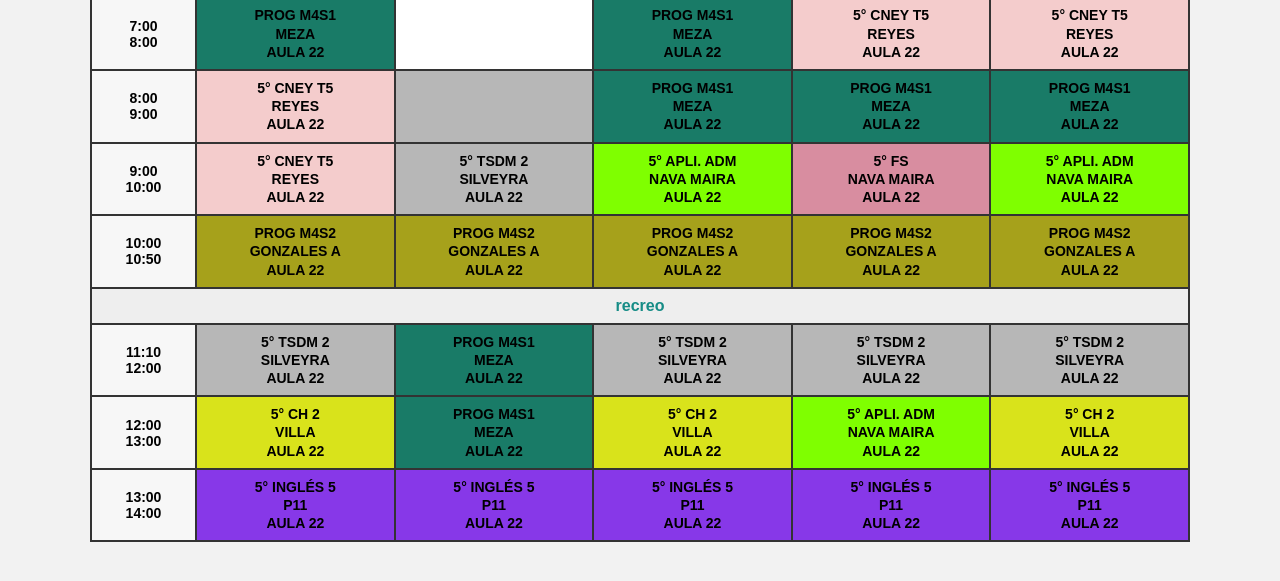
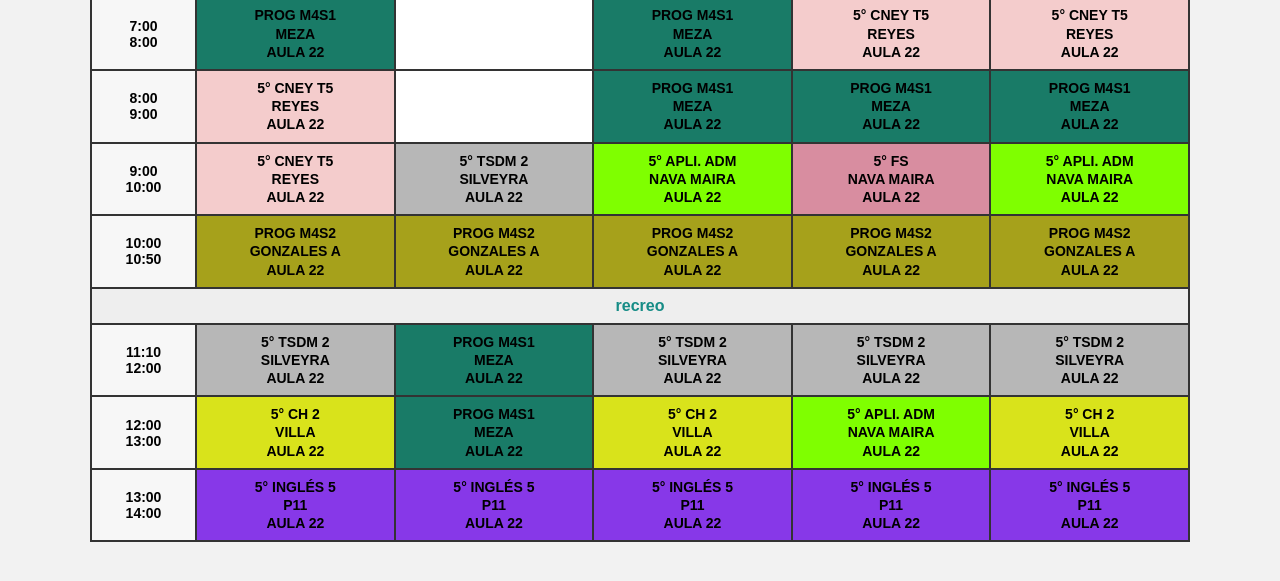
Before and after one commit to angelzamudio123/HORARIO, a plain HTML site: page index.html in a window 1280 px wide. Shown: the part 167-748 px from the top of the page. Drawn offline with Linux system fonts and the light colour scheme.

Commit message:
Update index.html

```diff
--- a/index.html
+++ b/index.html
@@ -200,9 +200,8 @@
                     AULA 22
                 </td>
 
-                <td class="materia tsdm">
+                <td class="vacio"></td>
 
-                </td>
 
                 <td class="materia prog">
                     PROG M4S1<br>
```
